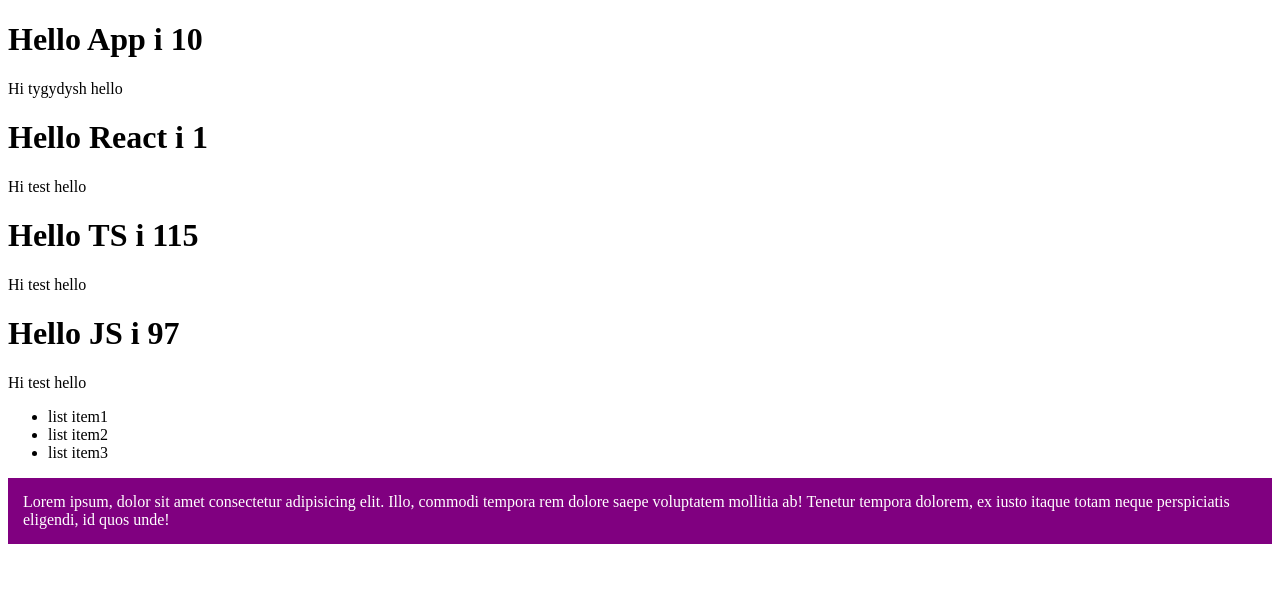
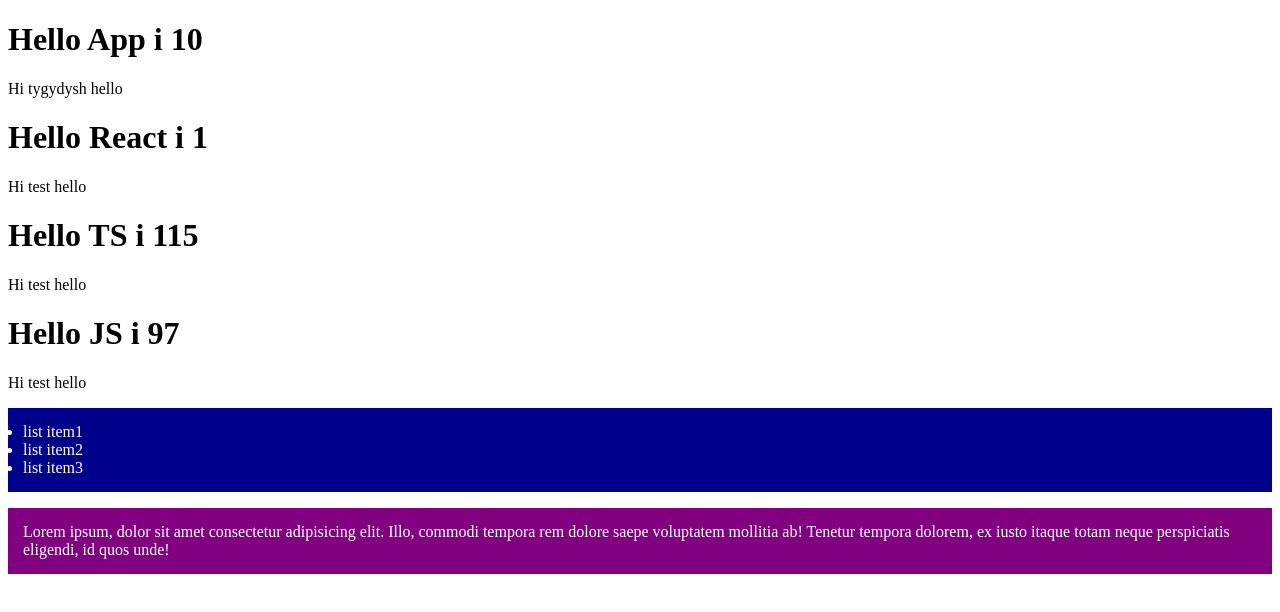
Before and after one commit to asteriab/react-shop-project, a React (Create React App) app: page / in a window 1280 px wide. Shown: the top 612 px of the page. Built offline with nearby package versions, Linux system fonts and the light colour scheme.

Commit message:
regular file css importing

```diff
--- /dev/null
+++ b/src/List.css
@@ -0,0 +1,5 @@
+.content {
+    color: white;
+    background-color: darkblue;
+    padding: 15px;
+}
--- a/src/List.tsx
+++ b/src/List.tsx
@@ -1,9 +1,11 @@
+import "./List.css";
+
 type Props = {};
 export const List = (props: Props) => {
   let data = true;
   return (
     <>
-      <ul>
+      <ul className="content">
         <li>list item1</li>
         <li>list item2</li>
         <li>list item3</li>
```
